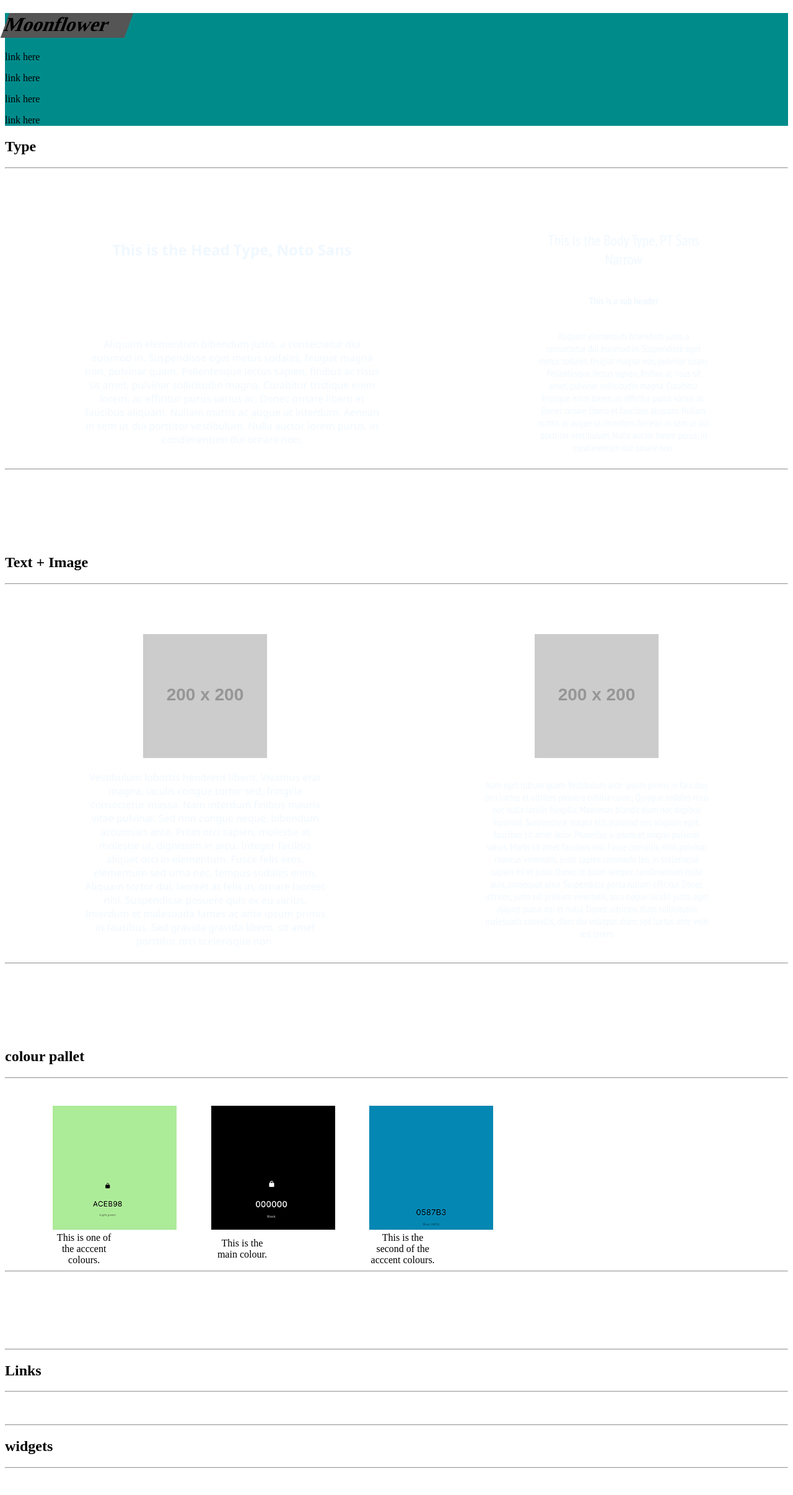
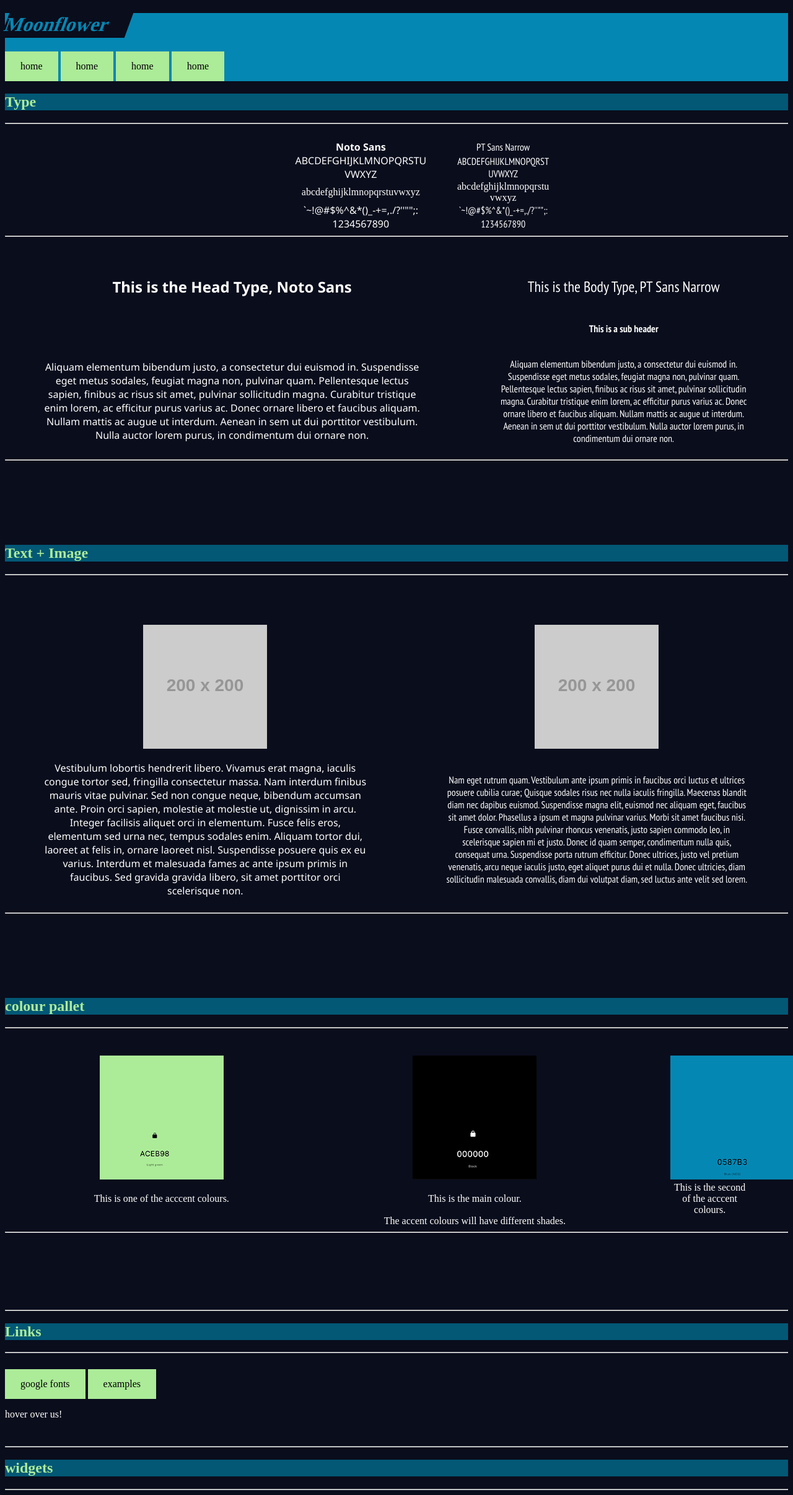
Before and after one commit to Moonflower-pixel/2025-portfolio, a Jekyll site: the page style-guide/index.html, which Jekyll copies as it is, in a window 1280 px wide. Shown: the whole page at 62% size. Built offline with Jekyll 4.4.1, drawn with Linux system fonts in a browser that asks for light colours; before the commit the page ends 2377 px from its top, so only the background shows below that.

Commit message:
updated style guide

```diff
--- a/style-guide/css/style.css
+++ b/style-guide/css/style.css
@@ -25,46 +25,89 @@
 	color: black;
 	text-align: center;
 	display: inline;
-	align-content: center;
+	word-wrap: break-word;
 }
 
 table {
   width: 100%;
 	border-collapse: collapse;
+	align-content: center;
 }
 
 th, td {
   border: hidden;
-	padding: 0% 10%;
+	padding: 0% 5%;
   text-align: center;
 	font-family: "noto-sans";
+	color: white;
 }
 
 .headcopy {
 	font-family: "Noto Sans", sans-serif;
-	color: aliceblue;
+	color: white;
 }
 
 .bodycopy {
   font-family: "PT Sans Narrow", sans-serif;
   font-weight: 400;
   font-style: normal;
-	color: aliceblue;
-}
-
-
-
-.exp {
-	padding: 10%
+	color: white;
 }
 
 header {
-	background-color: darkcyan;
+	background-color: #0587B3;
 }
 
 .customsq {
 	width: 200px;
 	height: 40px;
 	transform: skew(-20deg);
-	background: #555;
+	background-color:rgba(10,13,28,1.00);
 }
+body {
+	background-color:rgba(10,13,28,1.00);
+}
+
+h2, h3 {
+	color: #ACEB98;
+}
+
+h1 {
+	color:#0587B3;
+}
+.rect {
+  	height: 10%;
+ 	 width: 100%;
+	background-color:#025875;
+}
+p {
+	color: white;
+}
+
+.nav-line-exp {
+	text-decoration: none;
+	color: black;
+	text-align: center;
+	display: inline;
+	padding: 35%;
+  	word-wrap: break-word;
+	/* word wrap just breaks the word and forces it to move down a line, while still staying in the same line of code, or in this case, the box. */
+}
+
+hr {
+	color: #ACEB98;
+}
+
+a:link, a:visited {
+  background-color: #ACEB98;
+  color: black;
+  padding: 15px 25px;
+  text-align: center;
+  text-decoration: none;
+  display: inline-block;
+}
+
+a:hover, a:active {
+	color: white;
+  background-color: #0587B3;
+}
--- a/style-guide/index.html
+++ b/style-guide/index.html
@@ -15,16 +15,39 @@
 	</head>
 	<header>
 		<h1 class="customsq">Moonflower</h1>
-		<p>link here</p>
-		<p>link here</p>
-		<p>link here</p>
-		<p>link here</p>
+		<a href="#">home</a>
+		<a href="#">home</a>
+		<a href="#">home</a>
+		<a href="#">home</a>
 	</header>
 	<body>
-		<h2>Type</h2>
+		<h2 class="rect">Type</h2>
 		<hr>
 		<br>
+		<table class="nav-line-exp">
+			<tr>
+				<th class="headcopy">Noto Sans</th>
+				<th class="bodycopy">PT Sans Narrow</th>
+			</tr>
+			<tr>
+				<td class="headcopy">ABCDEFGHIJKLMNOPQRSTUVWXYZ</td>
+				<td class="bodycopy">ABCDEFGHIJKLMNOPQRSTUVWXYZ</td>
+			</tr>
+			<tr>
+				<td>abcdefghijklmnopqrstuvwxyz</td>
+				<td>abcdefghijklmnopqrstuvwxyz</td>
+			</tr>
+			<tr>
+				<td class="headcopy">`~!@#$%^&*()_-+=,./?''"";:</td>
+				<td class="bodycopy">`~!@#$%^&*()_-+=,./?''"";:</td>
+			</tr>
+			<tr>
+				<td class="headcopy">1234567890</td>
+				<td class="bodycopy">1234567890</td>
+			</tr>
+		</table>
 		<br>
+		<hr>
 		<br>
 		<br>
 		<table width="37%" height="832" class="nav-line">
@@ -50,7 +73,7 @@
 		<br>
 		<br>
 		<br>
-		<h2>Text + Image</h2>
+		<h2 class="rect">Text + Image</h2>
 		<hr>
 		<br>
 		<br>
@@ -72,19 +95,24 @@
 		<br>
 		<br>
 		<br>
-		<h2>colour pallet</h2>
+		<h2 class="rect">colour pallet</h2>
 		<hr>
 		<br>
 		<br>
 		<table class="nav-line">
-			<tr><th width="33%"><img src="img/green.png" alt= "green box"></th>
-				<th width="33%"><img src="img/black.png" alt="black box"></th>
-				<th width="34%"><img src="img/blue.png" alt="blue box"></th>
+			<tr><th width = "40%"><img src="img/green.png" alt= "green box"></th>
+				<th width="40%"><img src="img/black.png" alt="black box"></th>
+				<th width= "40%"><img src="img/blue.png" alt="blue box"></th>
 			</tr>
 			<tr>
 				<td>This is one of the acccent colours.</td>
 				<td>This is the main colour.</td>
 				<td>This is the second of the acccent colours.</td>
+			</tr>
+			<tr>
+				<td></td>
+				<td>The accent colours will have different shades.</td>
+				<td></td>
 			</tr>
 
 		</table>
@@ -97,12 +125,15 @@
 		<br>
 		<br>
 		<hr>
-		<h2>Links</h2>
+		<h2 class="rect">Links</h2>
 		<hr>
 		<br>
+		<a href="https://fonts.google.com/" width="50%"> google fonts</a>
+		<a href="#">examples</a>
+		<p>hover over us!</p>
 		<br>
 		<hr>
-		<h2>widgets</h2>
+		<h2 class="rect">widgets</h2>
 		<hr>
 
 	</body>
```
